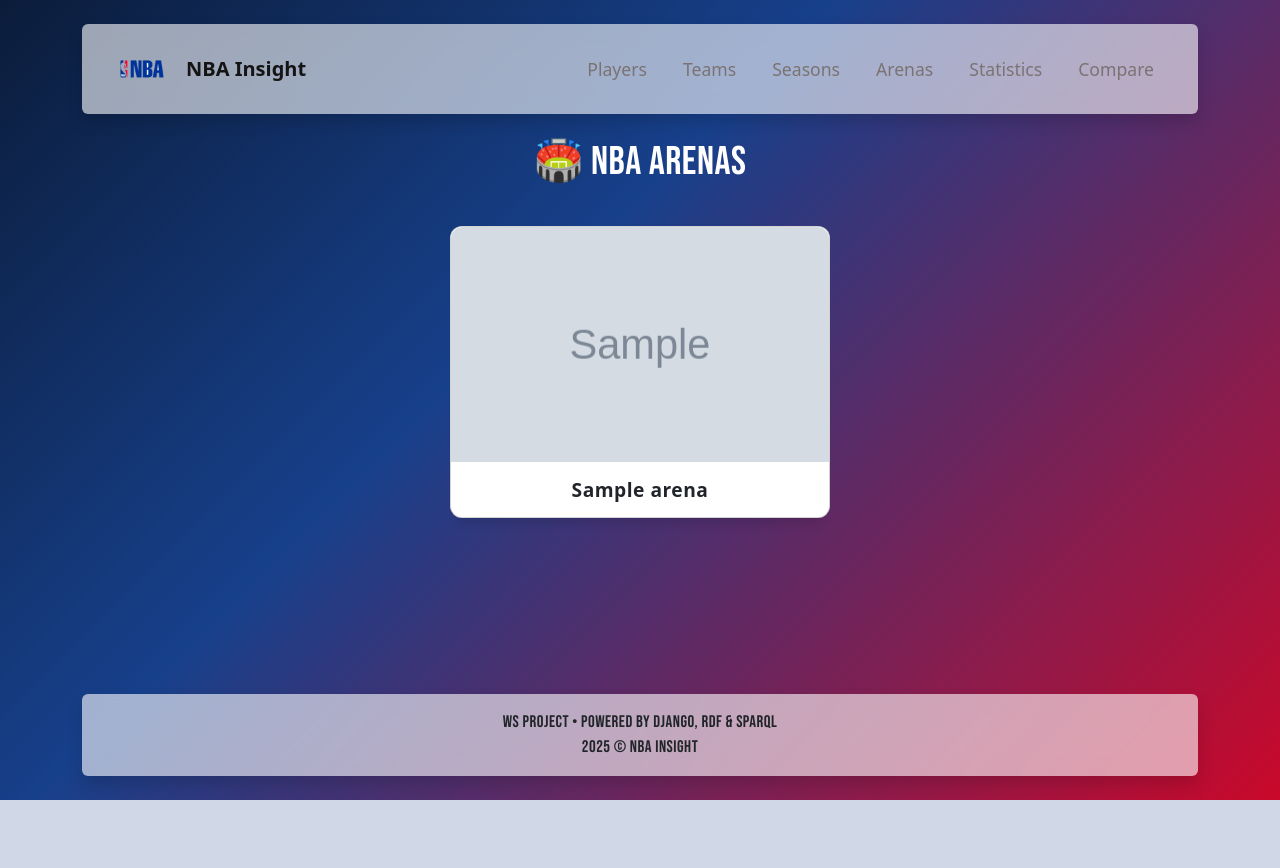
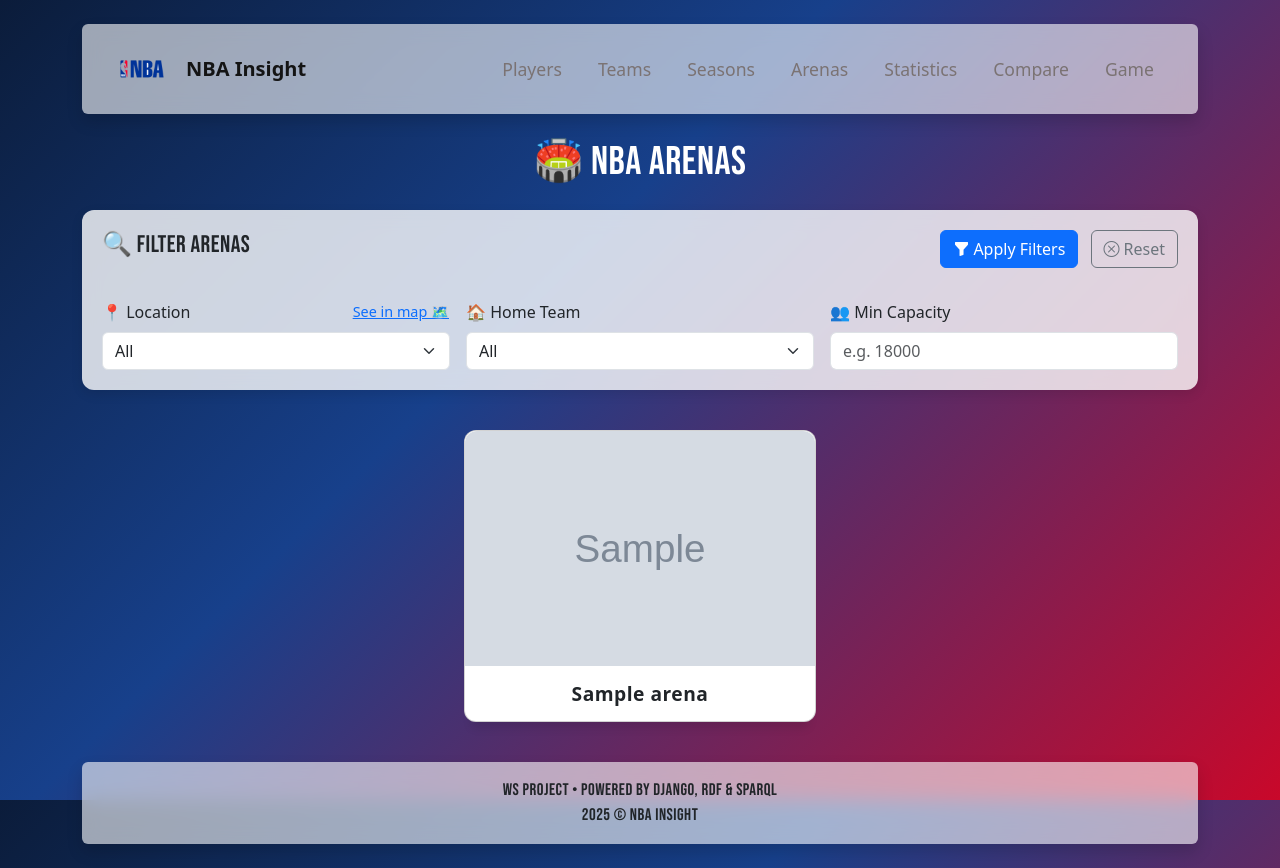
Before and after one commit to RobertoCastro391/WS_Projects, a Django app: template NBAProject/app/templates/arenas.html in a window 1280 px wide. Before the commit the page ends 800 px from the top, so only its background shows below. Run offline with Django 5.2, Linux system fonts and the light colour scheme; the template is opened without the code that fills it: most values are stand-ins (such as "Sample title", 1, 10 or a date in 2020); grey boxes marked "Sample" are stand-in pictures.

Commit message:
updates on arenas filters

```diff
--- a/NBAProject/NBAProject/urls.py
+++ b/NBAProject/NBAProject/urls.py
@@ -46,9 +46,10 @@
     path('temporada/<str:ano>/', views.pagina_temporada),  # Página de temporada com equipas e jogadores
 
     #Arenas
-    path('arenas/', views.list_arenas),  # Lista todas as arenas
+    path('arenas/', views.list_arenas, name="list_arenas"),  # Lista todas as arenas
     path('arena/<str:id>/', views.pagina_arena),  # Detalhe de uma arena
-    path('mapa/arenas/', views.mapa_arenas),  # Mapa interativo com arenas
+    path('mapa/arenas/', views.mapa_arenas, name="mapa_arenas"),  # Mapa interativo com arenas
+    path('mapa/arenas/view/', views.page_mapa_arenas, name='mapa_arenas_view'),
 
     #Funcionalidades Intermediárias
     path('jogador/<str:id>/timeline/', views.timeline_jogador),  # Linha do tempo da carreira do jogador
--- a/NBAProject/app/templates/arenas.html
+++ b/NBAProject/app/templates/arenas.html
@@ -18,7 +18,7 @@
 
 .card {
   position: relative;
-  max-width: 380px;
+  max-width: 31.7%;
   width: 100%;
   border-radius: 12px;
   overflow: hidden;
@@ -140,6 +140,21 @@
     opacity: 1;
 }
 
+
+.filter-section {
+    background-color: rgba(255, 255, 255, 0.8);
+    border-radius: 12px;
+    backdrop-filter: blur(10px);
+    padding: 20px;
+    box-shadow: 0 4px 12px rgba(0, 0, 0, 0.1);
+    margin-bottom: 2rem;
+  }
+
+  .filter-header {
+    padding-bottom: 0.5rem;
+    margin-bottom: 1rem;
+  }
+
 </style>
 {% endblock %}
 
@@ -147,9 +162,54 @@
 <h1 class="mb-4 text-center">🏟️ NBA Arenas</h1>
 
 {% if arenas %}
+<!-- Filter Section -->
+<div class="filter-section mb-4">
+  <form id="arena-filters" class="row g-3">
+    <div class="d-flex justify-content-between align-items-center mb-3">
+      <h4 class="filter-header text-dark m-0">🔍 Filter Arenas</h4>
+      <div>
+        <button type="submit" class="btn btn-primary">
+          <i class="bi bi-funnel-fill me-1"></i>Apply Filters
+        </button>
+        <button type="reset" class="btn btn-outline-secondary ms-2">
+          <i class="bi bi-x-circle me-1"></i>Reset
+        </button>
+      </div>
+    </div>
+    <div class="col-md-4">
+      <label for="location" class="form-label d-flex justify-content-between align-items-center text-dark">
+        <span>📍 Location</span>
+        <a href="{% url 'mapa_arenas_view' %}" class="btn btn-sm btn-link p-0" style="font-size: 0.9rem;">See in map 🗺️</a>
+      </label>
+      <select name="location" id="location" class="form-select">
+        <option value="">All</option>
+        {% for loc in locations %}
+          <option value="{{ loc }}">{{ loc }}</option>
+        {% endfor %}
+      </select>
+    </div>
+    <div class="col-md-4">
+      <label for="homeTeam" class="form-label text-dark">🏠 Home Team</label>
+      <select name="homeTeam" id="homeTeam" class="form-select">
+        <option value="">All</option>
+        {% for team in home_teams %}
+          <option value="{{ team }}">{{ team }}</option>
+        {% endfor %}
+      </select>
+    </div>
+    <div class="col-md-4">
+      <label for="capacity" class="form-label text-dark">👥 Min Capacity</label>
+      <input type="number" name="capacity" id="capacity" class="form-control" placeholder="e.g. 18000">
+    </div>
+  </form>
+</div>
+
 <section class="cards row justify-content-center">
   {% for arena in arenas %}
-    <article class="card card--1 col-md-4">
+    <article class="card card--1 col-md-4"
+          data-location="{{ arena.location|default:'' }}"
+          data-team="{{ arena.home_team|default:'' }}"
+          data-capacity="{{ arena.capacity|default:'' }}">
       <div class="card__info-hover">
         <svg class="card__like"  viewBox="0 0 24 24">
             <path fill="#000000" d="M12.1,18.55L12,18.65L11.89,18.55C7.14,14.24 4,11.39 4,8.5C4,6.5 5.5,5 7.5,5C9.04,5 10.54,6 11.07,7.36H12.93C13.46,6 14.96,5 16.5,5C18.5,5 20,6.5 20,8.5C20,11.39 16.86,14.24 12.1,18.55M16.5,3C14.76,3 13.09,3.81 12,5.08C10.91,3.81 9.24,3 7.5,3C4.42,3 2,5.41 2,8.5C2,12.27 5.4,15.36 10.55,20.03L12,21.35L13.45,20.03C18.6,15.36 22,12.27 22,8.5C22,5.41 19.58,3 16.5,3Z" />
@@ -169,3 +229,43 @@
 <p class="text-center text-muted">Nenhuma arena encontrada.</p>
 {% endif %}
 {% endblock %}
+
+
+{% block extra_scripts %}
+<script>
+document.addEventListener("DOMContentLoaded", () => {
+  const form = document.getElementById("arena-filters");
+  const cards = document.querySelectorAll(".card");
+
+  form.addEventListener("submit", (e) => {
+    e.preventDefault();
+
+    const location = document.getElementById("location").value.toLowerCase();
+    const homeTeam = document.getElementById("homeTeam").value.toLowerCase();
+    const capacity = parseInt(document.getElementById("capacity").value);
+
+    cards.forEach(card => {
+      const cardLoc = card.dataset.location?.toLowerCase() || "";
+      const cardTeam = card.dataset.team?.toLowerCase() || "";
+      const cardCap = parseInt(card.dataset.capacity) || 0;
+
+      const show =
+        (!location || cardLoc.includes(location)) &&
+        (!homeTeam || cardTeam.includes(homeTeam)) &&
+        (isNaN(capacity) || cardCap >= capacity);
+
+      card.style.display = show ? "" : "none";
+    });
+  });
+
+  form.addEventListener("reset", () => {
+    setTimeout(() => {
+      cards.forEach(card => {
+        card.style.display = "";
+      });
+    }, 10);
+  });
+
+});
+</script>
+{% endblock %}
--- a/NBAProject/app/templates/layout.html
+++ b/NBAProject/app/templates/layout.html
@@ -115,6 +115,7 @@
             <li class="nav-item"><a class="nav-link" href="/arenas/">Arenas</a></li>
             <li class="nav-item"><a class="nav-link" href="/stats/">Statistics</a></li>
             <li class="nav-item"><a class="nav-link" href="/comparar_jogadores/">Compare</a></li>
+            <li class="nav-item"><a class="nav-link" href="/games/">Game</a></li>
           </ul>
         </div>
       </div>
```
Also changed, not shown: NBAProject/app/templates/mapa_arenas.html (added, +90 -0 lines), NBAProject/app/views.py (+48 -9 lines), NBAProject/app/templates/games.html (added).
